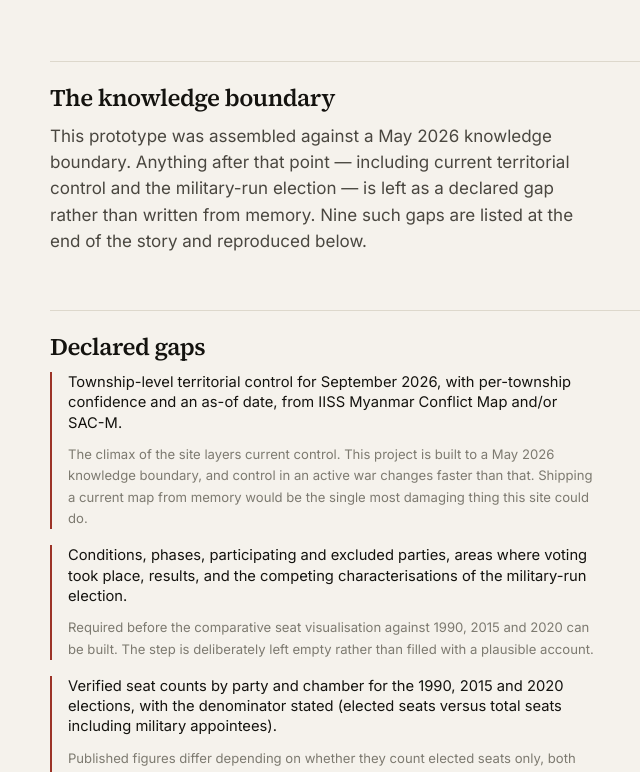
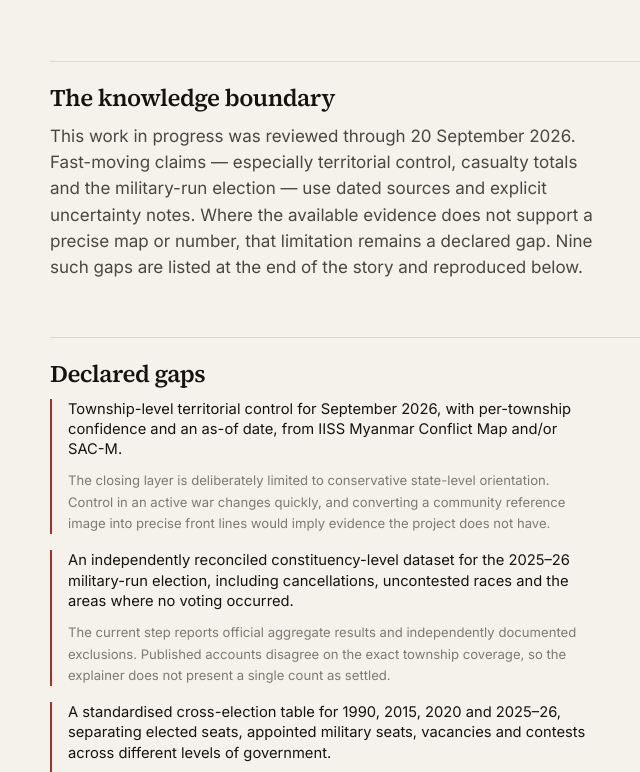
Before and after one commit to gitnapas/Myanmar-Explainer, a Next.js app: page /methodology in a window 1280 px wide. Shown: the part 2487-3259 px from the top of the page, without its empty margins (222-862 px from the left). Built offline with nearby package versions, Linux system fonts and the light colour scheme.

Commit message:
Correct map geography and fact framing

```diff
--- a/scripts/check-data.mjs
+++ b/scripts/check-data.mjs
@@ -12,10 +12,11 @@ import { fileURLToPath } from "node:url";
 const DATA = resolve(dirname(fileURLToPath(import.meta.url)), "../src/data");
 const load = async (name) => JSON.parse(await readFile(resolve(DATA, `${name}.json`), "utf8"));
 
-const [sources, actors, relationships, steps, chapters, territory, gaps, boundaries] =
+const [sources, actors, relationships, steps, chapters, territory, gaps, boundaries, storyVisuals] =
   await Promise.all([
     load("sources"), load("actors"), load("relationships"), load("steps"),
     load("chapters"), load("territory"), load("gaps"), load("geo/boundaries.topo"),
+    load("storyVisuals"),
   ]);
 
 const errors = [];
@@ -67,6 +68,17 @@ for (const t of territory) {
   // Both are load-bearing: an undated or unqualified control claim is the
   // failure mode this whole data model exists to prevent.
   check(!!t.asOf, `territory ${t.id} has no asOf date`);
+for (const visual of storyVisuals) {
+  check(stepIds.has(visual.step), `visual references unknown step "${visual.step}"`);
+  if (visual.graphic?.type === "election") {
+    const sum = visual.graphic.data.reduce((total, item) => total + item.value, 0);
+    check(
+      Math.abs(sum - visual.graphic.total) < 0.001,
+      `election visual ${visual.step} totals ${sum}, expected ${visual.graphic.total}`,
+    );
+  }
+}
+
   check(!!t.confidence, `territory ${t.id} has no confidence`);
   check(!!t.basis, `territory ${t.id} has no stated basis`);
   t.areas.forEach((area) =>
--- a/src/app/methodology/page.tsx
+++ b/src/app/methodology/page.tsx
@@ -125,10 +125,11 @@ export default function MethodologyPage() {
 
         <Section title="The knowledge boundary">
           <p>
-            This prototype was assembled against a May 2026 knowledge boundary. Anything
-            after that point — including current territorial control and the military-run
-            election — is left as a declared gap rather than written from memory. Nine such
-            gaps are listed at the end of the story and reproduced below.
+            This work in progress was reviewed through 20 September 2026. Fast-moving
+            claims — especially territorial control, casualty totals and the military-run
+            election — use dated sources and explicit uncertainty notes. Where the available
+            evidence does not support a precise map or number, that limitation remains a
+            declared gap. Nine such gaps are listed at the end of the story and reproduced below.
           </p>
         </Section>
 
--- a/src/components/MapLegend.tsx
+++ b/src/components/MapLegend.tsx
@@ -130,9 +130,9 @@ function buildEntries(layers: string[]): Entry[] {
 
   if (layers.includes("current-control-trace")) {
     entries.push({
-      term: "Control map snapshot · 11 July 2026",
+      term: "State-level orientation · sources dated June–July 2026",
       caveat:
-        "Native vector redraw of broad documented patterns. Stripes mark mixed or contested control; these are not precise front lines.",
+        "Only the strongest state-level patterns are solid. Stripes mean fragmented or contested control, not a precise front line.",
       swatch: <Hatched />,
     });
   }
--- a/src/data/gaps.json
+++ b/src/data/gaps.json
@@ -3,17 +3,17 @@
     "id": "g-current-control",
     "needed": "Township-level territorial control for September 2026, with per-township confidence and an as-of date, from IISS Myanmar Conflict Map and/or SAC-M.",
     "affects": ["now", "viii-limits", "vii-initiative"],
-    "why": "The climax of the site layers current control. This project is built to a May 2026 knowledge boundary, and control in an active war changes faster than that. Shipping a current map from memory would be the single most damaging thing this site could do."
+    "why": "The closing layer is deliberately limited to conservative state-level orientation. Control in an active war changes quickly, and converting a community reference image into precise front lines would imply evidence the project does not have."
   },
   {
     "id": "g-2026-election",
-    "needed": "Conditions, phases, participating and excluded parties, areas where voting took place, results, and the competing characterisations of the military-run election.",
+    "needed": "An independently reconciled constituency-level dataset for the 2025–26 military-run election, including cancellations, uncontested races and the areas where no voting occurred.",
     "affects": ["viii-election"],
-    "why": "Required before the comparative seat visualisation against 1990, 2015 and 2020 can be built. The step is deliberately left empty rather than filled with a plausible account."
+    "why": "The current step reports official aggregate results and independently documented exclusions. Published accounts disagree on the exact township coverage, so the explainer does not present a single count as settled."
   },
   {
     "id": "g-seat-counts",
-    "needed": "Verified seat counts by party and chamber for the 1990, 2015 and 2020 elections, with the denominator stated (elected seats versus total seats including military appointees).",
+    "needed": "A standardised cross-election table for 1990, 2015, 2020 and 2025–26, separating elected seats, appointed military seats, vacancies and contests across different levels of government.",
     "affects": ["iii-1990", "iv-2015-election", "v-2020-election"],
     "why": "Published figures differ depending on whether they count elected seats only, both chambers, or the full legislature including the reserved 25 per cent. A comparison across four elections is worthless unless the denominator is consistent."
   },
@@ -43,9 +43,9 @@
   },
   {
     "id": "g-cyclone-nargis",
-    "needed": "Cyclone Nargis track geometry and affected-population figures from a meteorological agency and UN OCHA.",
+    "needed": "A source-backed wind-field or damage-extent layer for Cyclone Nargis, separate from its NOAA best-track line.",
     "affects": ["iii-nargis"],
-    "why": "The cyclone animation needs a real track. A drawn approximation of a storm path is fabricated geometry."
+    "why": "The current animation uses selected NOAA IBTrACS positions and therefore shows direction and landfall only. It must not be read as the width of the storm or the boundary of damage."
   },
   {
     "id": "g-karenni-administration",
--- a/src/data/sources.json
+++ b/src/data/sources.json
@@ -296,5 +296,32 @@
     "url": "https://www.ncei.noaa.gov/products/international-best-track-archive",
     "kind": "data",
     "note": "The merged global best-track archive used for the simplified Cyclone Nargis path. The interface deliberately samples the track and does not infer the storm's wind field or damage footprint from it."
+  },
+  {
+    "id": "anfrel-2020",
+    "publisher": "Asian Network for Free Elections",
+    "title": "The 2020 Myanmar General Elections: Democracy Under Attack",
+    "date": "2021-05",
+    "url": "https://anfrel.org/wp-content/uploads/2021/05/ANFREL_Democracy-Under-Attack-F.pdf",
+    "kind": "report",
+    "note": "Final observation report. Records 396 NLD seats and 33 USDP seats among 476 elected Union Parliament seats, alongside cancellations and wider electoral shortcomings."
+  },
+  {
+    "id": "carter-2020",
+    "publisher": "The Carter Center",
+    "title": "Preliminary Statement on the 2020 Myanmar General Elections",
+    "date": "2020-11-10",
+    "url": "https://www.cartercenter.org/news/myanmar-111020/",
+    "kind": "report",
+    "note": "Observers assessed election day positively at most polling stations visited and reported no major irregularities, while identifying serious structural and procedural shortcomings."
+  },
+  {
+    "id": "un-operation-1027",
+    "publisher": "United Nations Human Rights Council",
+    "title": "Situation of human rights in Myanmar",
+    "date": "2024-03-20",
+    "url": "https://documents.un.org/doc/undoc/gen/g24/043/38/pdf/g2404338.pdf",
+    "kind": "report",
+    "note": "Documents the Three Brotherhood Alliance offensive in northern Shan and distinguishes it from the Arakan Army campaign in Rakhine and Paletwa."
   }
 ]
--- a/src/data/steps.json
+++ b/src/data/steps.json
@@ -291,8 +291,8 @@
     "dateLabel": "1982",
     "title": "The Citizenship Law",
     "mode": "system",
-    "summary": "A new law sorted the population into tiers of citizenship built around recognised national races. Rohingya were not among them.",
-    "detail": "The law is the legal mechanism behind Rohingya statelessness. Its categories still govern who can hold which documents, and therefore who can move, study, marry and vote.",
+    "summary": "A new law created three tiers of citizenship and tied full citizenship closely to membership of recognised national races.",
+    "detail": "The law did not automatically strip every Rohingya of citizenship, but its discretionary and discriminatory implementation denied citizenship documents to many who qualified and became a central mechanism of Rohingya statelessness. Documentation status still shapes access to movement, education and political rights.",
     "focus": {
       "center": [
         96.5,
@@ -735,7 +735,7 @@
     "title": "The NLD wins again",
     "mode": "system",
     "summary": "The NLD increased its majority. The military-aligned USDP rejected the result and alleged large-scale fraud.",
-    "detail": "Election observers and the election commission did not find irregularities on anything approaching the scale alleged. The fraud claim became the stated justification for what happened twelve weeks later.",
+    "detail": "Observers reported no major irregularities on election day, while also identifying structural and procedural shortcomings. Nothing they documented substantiated the military’s claim of fraud on a scale that could overturn the result; that allegation became the stated justification for the coup twelve weeks later.",
     "focus": {
       "center": [
         96.5,
@@ -748,10 +748,10 @@
       "usdp"
     ],
     "sources": [
-      "idea-myanmar",
-      "icg-myanmar"
+      "anfrel-2020",
+      "carter-2020"
     ],
-    "uncertainty": "[DATA NEEDED: verified 2020 seat counts by party and chamber, plus the list of townships where voting was cancelled]"
+    "uncertainty": "ANFREL recorded 396 NLD seats and 33 USDP seats among 476 elected Union Parliament seats. Voting cancellations meant the nominal 498 elected seats were not all filled."
   },
   {
     "id": "vi-coup",
@@ -1137,7 +1137,7 @@
     "title": "Operation 1027",
     "mode": "map",
     "summary": "Three allied organisations attacked across northern Shan State, taking towns, bases and border crossings on the route to China.",
-    "detail": "The significance was not only territorial. It demonstrated that coordinated action could take and hold fixed positions, and it put the most valuable overland trade corridor to China into play.",
+    "detail": "The MNDAA and TNLA fought in their northern Shan heartlands with the Arakan Army as the third alliance member. The map locates territorial actors there without implying that the Arakan Army’s political and territorial base was in Shan; by then its principal theatre was Rakhine.",
     "focus": {
       "center": [
         97.9,
@@ -1157,7 +1157,7 @@
       "operation-1027"
     ],
     "sources": [
-      "icg-myanmar",
+      "un-operation-1027",
       "iiss-conflict-map"
     ],
     "uncertainty": "[DATA NEEDED: township-level control changes with dates and confidence levels, from IISS or SAC-M rather than from press reports of individual battles]"
@@ -1191,7 +1191,7 @@
     "dateLabel": "28 Dec 2025 - 25 Jan 2026",
     "title": "The military-run election",
     "mode": "system",
-    "summary": "The military authorities held voting in three phases across 263 of 330 townships. The military-backed USDP dominated after the NLD was dissolved and major opposition forces were excluded.",
+    "summary": "The military authorities held voting in three phases, limited to areas where they could administer it. The military-backed USDP dominated after the NLD was dissolved and major opposition forces were excluded.",
     "detail": "Official figures gave the USDP 44.19 per cent of votes across the election and 739 winning candidates across national, state, regional and ethnic-affairs contests. A quarter of national parliamentary seats remained reserved for military appointees. Parliament elected Min Aung Hlaing president on 3 April 2026, converting direct military rule into a military-dominated constitutional government.",
     "focus": {
       "center": [
@@ -1210,7 +1210,7 @@
       "ap-2026-election",
       "idea-myanmar"
     ],
-    "uncertainty": "Vote totals are the military-appointed election commission's figures. Independent observers and opposition organisations disputed the conditions and legitimacy of the process; 67 townships did not vote."
+    "uncertainty": "Vote totals are the military-appointed election commission’s figures. Published accounts disagree on the precise number of townships covered, so this explainer does not present one as settled; the vote was not nationwide."
   },
   {
     "id": "now-control",
@@ -1220,7 +1220,7 @@
     "title": "No single authority controls Myanmar",
     "mode": "map",
     "summary": "The military holds the principal cities, air power and important transport corridors. Resistance forces and ethnic armed organisations administer or contest wide areas, especially along the borders and across the northwest.",
-    "detail": "This closing map is a dated, programmatically redrawn synthesis rather than a pasted reference image. Control can mean a town, a road, a garrison, taxation, courts or the ability to operate at night, and those do not always belong to the same actor. ISP-Myanmar estimated in June 2026 that 39.34 per cent of landmass lay outside military control.",
+    "detail": "This closing map is a conservative state-level orientation, not a front-line map. Only the strongest broad patterns are shown as solid; fragmented or contested states are hatched. Control can mean a town, a road, a garrison, taxation, courts or the ability to operate at night, and those do not always belong to the same actor. ISP-Myanmar estimated in June 2026 that 39.34 per cent of landmass lay outside military control.",
     "focus": {
       "center": [
         96.5,
@@ -1236,6 +1236,6 @@
       "commons-control-2026",
       "iiss-conflict-map"
     ],
-    "uncertainty": "There is no authoritative, real-time ledger of territorial control. This map is a dated synthesis and should be read alongside its source history and the project's state-level methodology limits."
+    "uncertainty": "There is no authoritative, real-time ledger of territorial control. This layer deliberately avoids township-level boundaries because the project does not yet have a source-backed control dataset at that resolution."
   }
 ]
--- a/src/data/storyVisuals.json
+++ b/src/data/storyVisuals.json
@@ -806,8 +806,8 @@
       "type": "election",
       "eyebrow": "2020 elected Union parliament seats",
       "title": "The NLD increased its majority",
-      "subtitle": "The 498 elected seats declared across both houses; military-appointed seats are separate.",
-      "total": 498,
+      "subtitle": "The 476 elected seats declared across both houses; military-appointed seats are separate.",
+      "total": 476,
       "data": [
         {
           "label": "NLD",
@@ -821,7 +821,7 @@
         },
         {
           "label": "Other parties",
-          "value": 69,
+          "value": 47,
           "tone": "neutral"
         }
       ],
@@ -1071,16 +1071,6 @@
   {
     "step": "vii-1027",
     "map": {
-      "fills": [
-        {
-          "areas": [
-            "Shan"
-          ],
-          "tone": "resistance",
-          "label": "Three Brotherhood Alliance offensive",
-          "opacity": 0.5
-        }
-      ],
       "actors": [
         {
           "actor": "mndaa",
@@ -1096,14 +1086,6 @@
           "coordinates": [
             97.03,
             22.54
-          ]
-        },
-        {
-          "actor": "ula-aa",
-          "label": "Arakan Army",
-          "coordinates": [
-            97.75,
-            22.94
           ]
         }
       ],
@@ -1178,8 +1160,8 @@
     "graphic": {
       "type": "election",
       "eyebrow": "Military-run election · Dec 2025–Jan 2026",
-      "title": "The USDP dominated a vote held in 263 of 330 townships",
-      "subtitle": "Official vote shares across the election. The NLD was dissolved and major opposition forces were excluded; one fifth of townships did not vote because of fighting.",
+      "title": "The USDP dominated a tightly controlled election",
+      "subtitle": "Official vote shares. Voting was limited to areas where the military authorities could hold it; the NLD was dissolved and major opposition forces were excluded.",
       "total": 100,
       "data": [
         {
@@ -1207,7 +1189,7 @@
           "tone": "neutral"
         }
       ],
-      "overlay": "Major opposition excluded · 67 townships did not vote"
+      "overlay": "Major opposition excluded · voting was not nationwide"
     }
   },
   {
```
Also changed, not shown: scripts/shoot.mjs (+6 -1 lines), src/components/map/StoryMap.tsx (+62 -20 lines), 1 other file (tests, documents, lock files or other folders).
